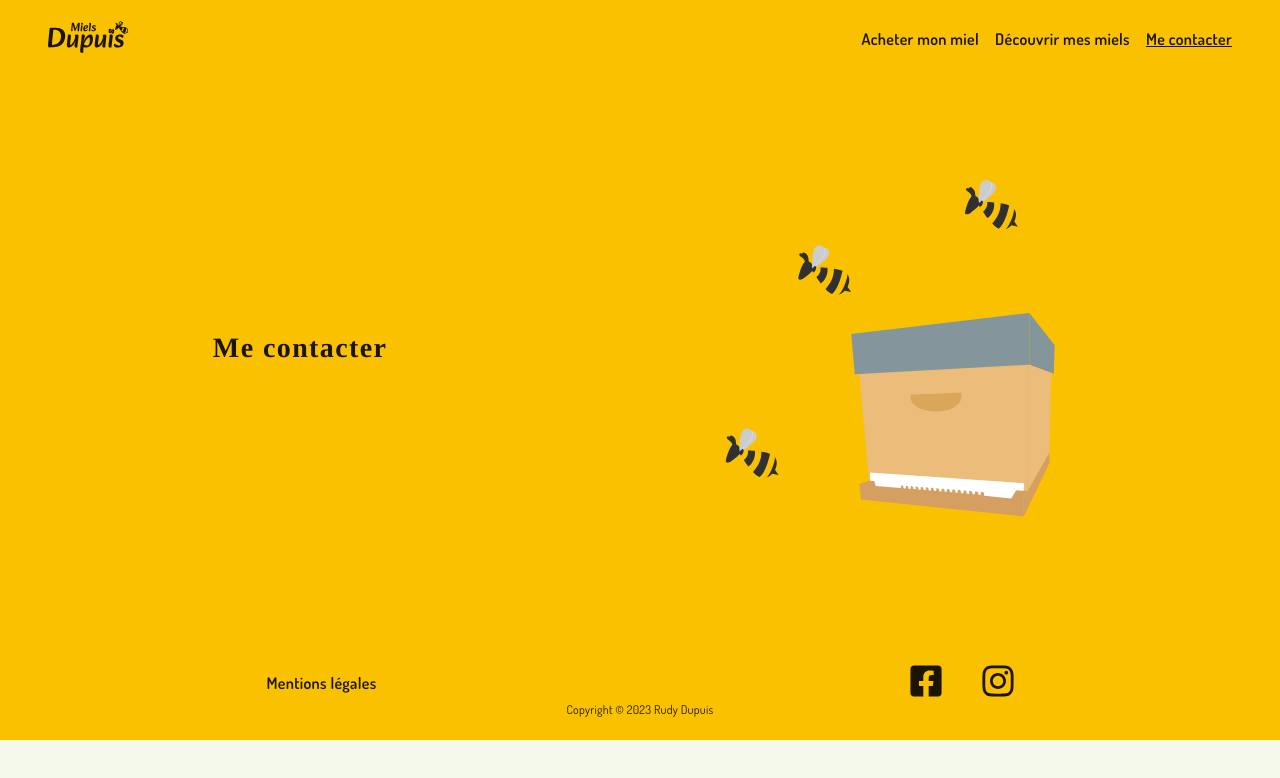
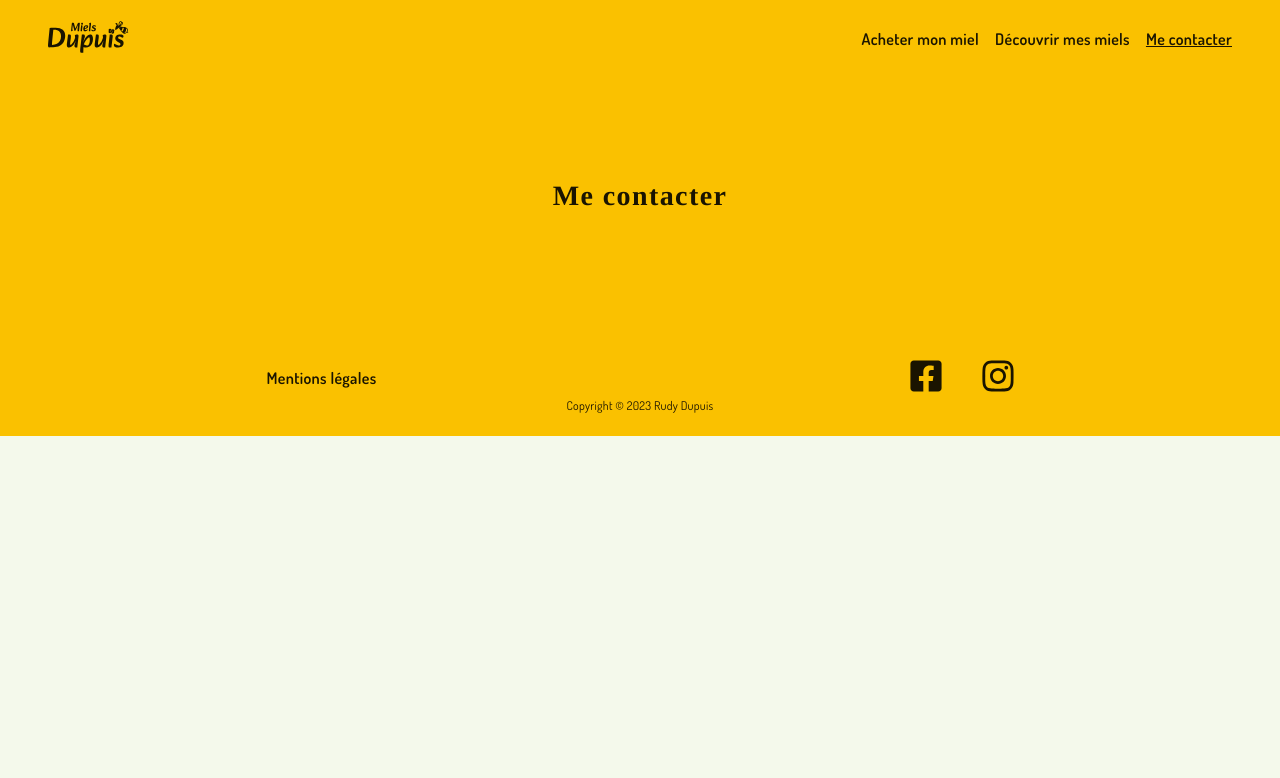
Before and after one commit to RudyDupuis/mielsdupuis_code, a Next.js app: page /me-contacter in a window 1280 px wide. Shown: the top 778 px of the page. Built offline with nearby package versions, Linux system fonts and the light colour scheme; a web font is replaced by a local one.

Commit message:
correction links of header images

```diff
--- a/src/components/Header.tsx
+++ b/src/components/Header.tsx
@@ -7,7 +7,7 @@ interface Props {
 
 const Header = ({ page }: Props) => {
   let title = <h1></h1>;
-  let imageSrc = "/header/header_index.svg";
+  let imageSrc = "";
   let imageAlt = "";
 
   switch (page) {
@@ -17,17 +17,17 @@ const Header = ({ page }: Props) => {
           Vente directe de miel <br /> du Poitou-Charentes
         </h1>
       );
-      imageSrc = "/header/header_index.svg";
+      imageSrc = "/Header/header_index.svg";
       imageAlt = "Dessin d'une ruche et d'abeilles";
       break;
     case "miels":
       title = <h1>Mes miels du Poitou-Charentes</h1>;
-      imageSrc = "/header/header_miels.svg";
+      imageSrc = "/Header/header_miels.svg";
       imageAlt = "Dessin d'abeilles sur des fleurs d'acacia";
       break;
     case "acheter":
       title = <h1>Où acheter mon miel ?</h1>;
-      imageSrc = "/header/header_acheter.svg";
+      imageSrc = "/Header/header_acheter.svg";
       imageAlt = "Dessin de trois pots de miel";
       break;
     case "contacter":
```
